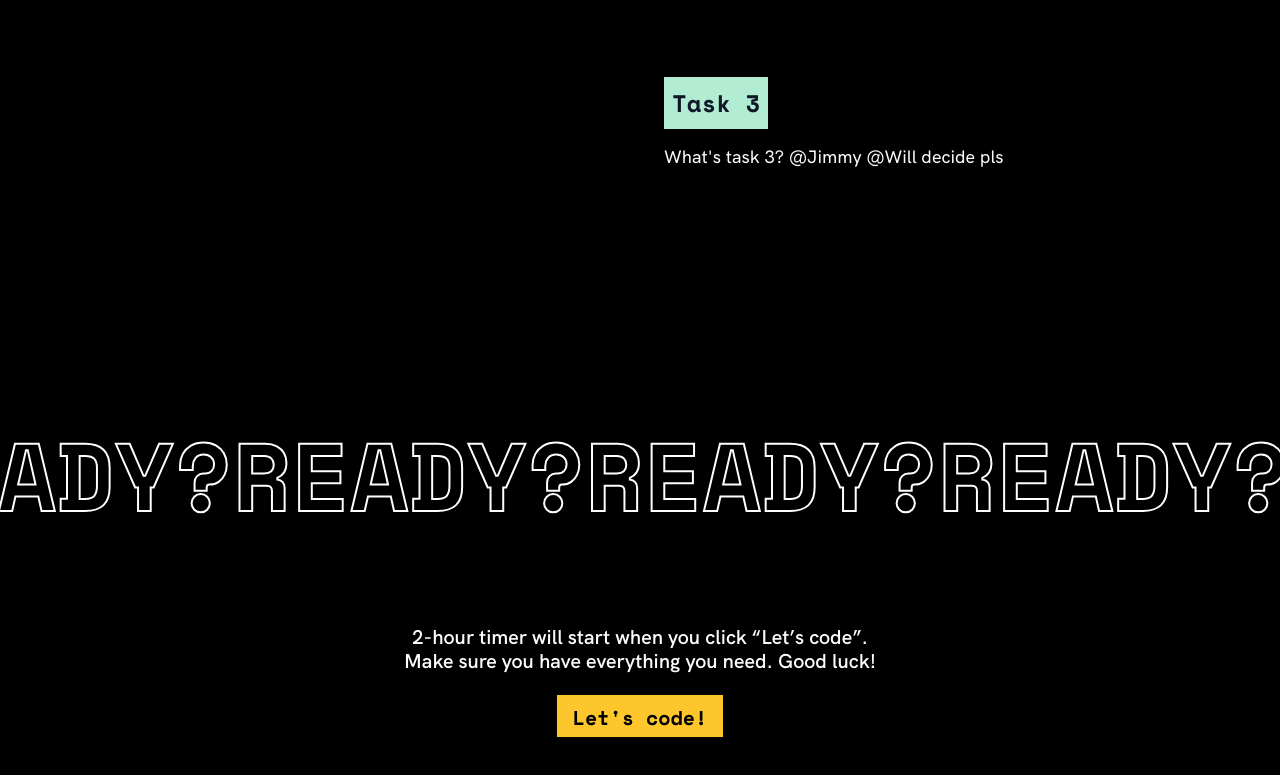
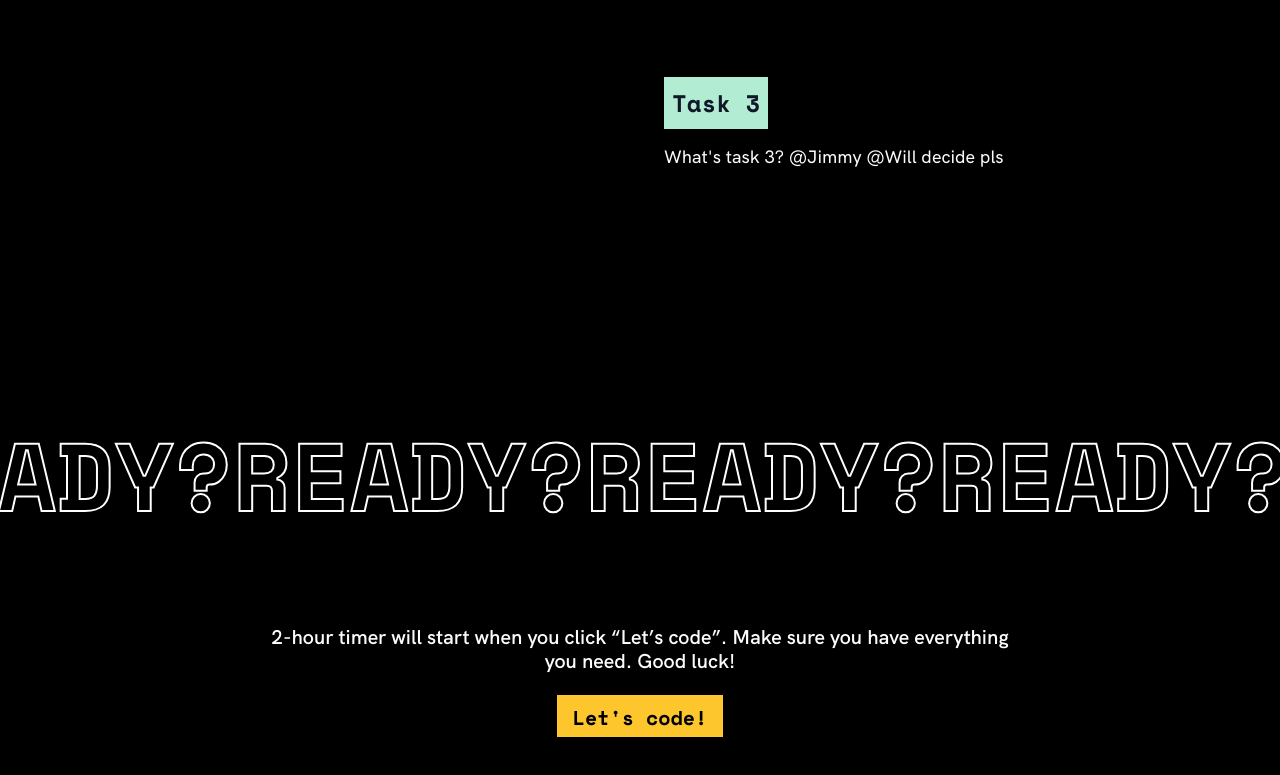
Before and after one commit to janienpham/Fresh-Engineering, a plain HTML site: page index.html in a window 1280 px wide. Shown: the part 2129-2904 px from the top of the page. Drawn offline with nearby package versions, Linux system fonts and the light colour scheme.

Commit message:
change vw of ready container

```diff
--- a/style.css
+++ b/style.css
@@ -344,7 +344,7 @@ img {
     align-items: center;
     justify-content: center;
     text-align: center;
-    margin-left: 30vw;
-    margin-right: 30vw;
+    margin-left: 20vw;
+    margin-right: 20vw;
     margin-bottom: 30vh;
 }
```
